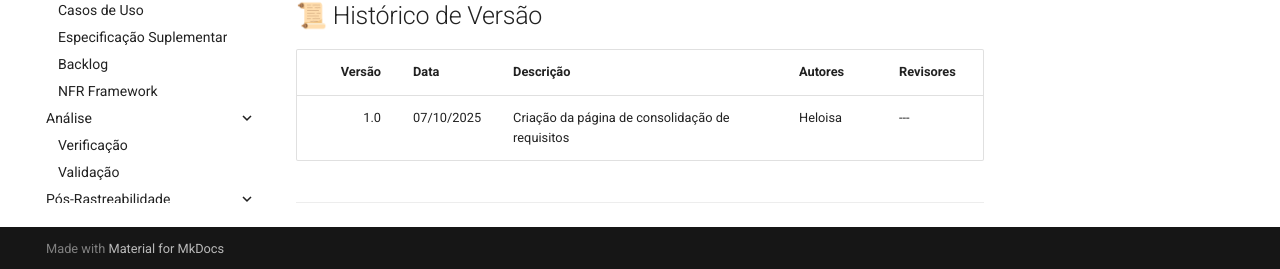
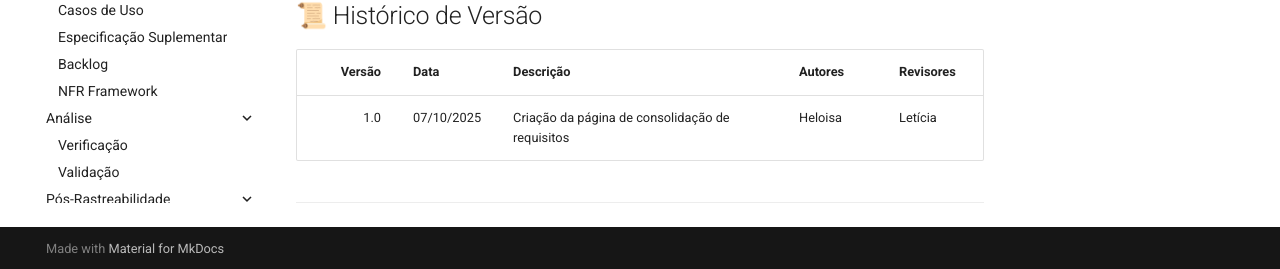
Before and after one commit to Requisitos-de-Software/2025.2-SinPatinhas, an MkDocs documentation site: the page built from docs/elicitacao/tecnicas_elicitacao/requisitos_elicitados.md, in a window 1280 px wide and 900 px high, scrolled down 4914 px. Shown: the part 628-897 px from the top of the window. Built offline with MkDocs 1.6.1 and Material for MkDocs 9.7.7, drawn with Linux system fonts in a browser that asks for light colours; comment, search, counter and statistics services are not loaded.

```diff
--- a/docs/elicitacao/tecnicas_elicitacao/requisitos_elicitados.md
+++ b/docs/elicitacao/tecnicas_elicitacao/requisitos_elicitados.md
@@ -120,6 +120,6 @@
 
 | Versão | Data       | Descrição                                         | Autores           | Revisores |
 |-------:|------------|---------------------------------------------------|-------------------|-----------|
-| 1.0    | 07/10/2025 | Criação da página de consolidação de requisitos     | Heloisa     | ---   |
+| 1.0    | 07/10/2025 | Criação da página de consolidação de requisitos     | Heloisa     | Letícia  |
 
 ---
```
Also changed, not shown: docs/_sidebar.md (+2 -1 lines).
